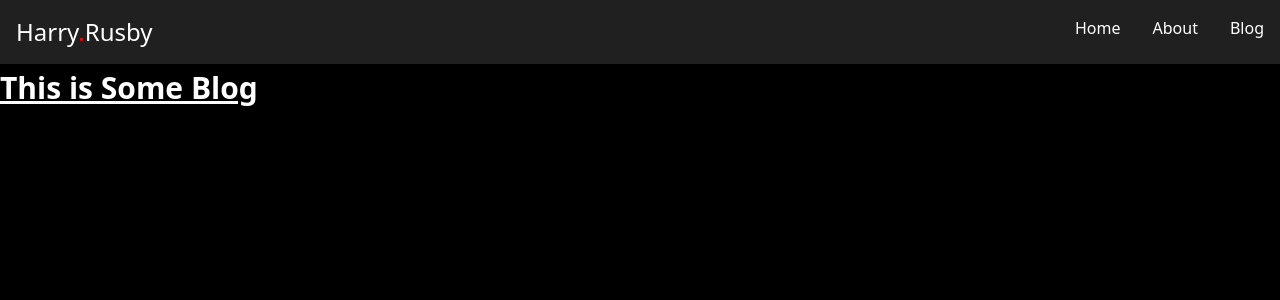
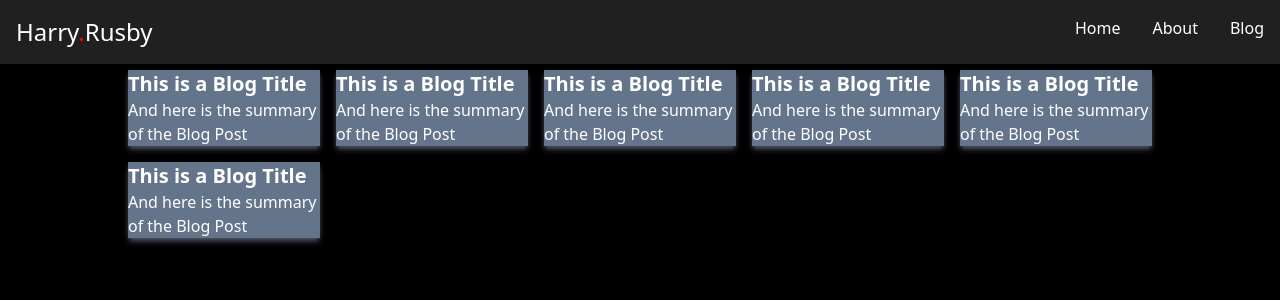
Before and after one commit to HRusby/Portfolio-Website, a Vue app: page /blog in a window 1280 px wide. Shown: the top 300 px of the page. Built offline with nearby package versions, Linux system fonts and the light colour scheme.

Commit message:
Adding BlogCard and Demo Cards for BlogView

```diff
--- /dev/null
+++ b/src/components/BlogCard.vue
@@ -0,0 +1,16 @@
+<style scoped>
+
+</style>
+<script setup lang="ts">
+  defineProps({
+    title: String,
+    blurb: String
+  })
+</script>
+
+<template>
+  <div class="bg-slate-500 min-h-xl shadow-md shadow-gray-600">
+    <h1 class="font-extrabold text-xl">{{title}}</h1>
+    <p>{{blurb}}</p>
+  </div>
+</template>
--- a/src/views/BlogView.vue
+++ b/src/views/BlogView.vue
@@ -1,6 +1,14 @@
 <script setup lang="ts">
+  import BlogCard from '../components/BlogCard.vue'
 </script>
 
 <template>
-  <p class="text-3xl font-bold underline hover:bg-sky-700">This is Some Blog</p>
+  <div class="grid grid-cols-5 gap-4 w-4/5 mx-auto">
+    <BlogCard title="This is a Blog Title" blurb="And here is the summary of the Blog Post"></BlogCard>
+    <BlogCard title="This is a Blog Title" blurb="And here is the summary of the Blog Post"></BlogCard>
+    <BlogCard title="This is a Blog Title" blurb="And here is the summary of the Blog Post"></BlogCard>
+    <BlogCard title="This is a Blog Title" blurb="And here is the summary of the Blog Post"></BlogCard>
+    <BlogCard title="This is a Blog Title" blurb="And here is the summary of the Blog Post"></BlogCard>
+    <BlogCard title="This is a Blog Title" blurb="And here is the summary of the Blog Post"></BlogCard>
+  </div>
 </template>
```
